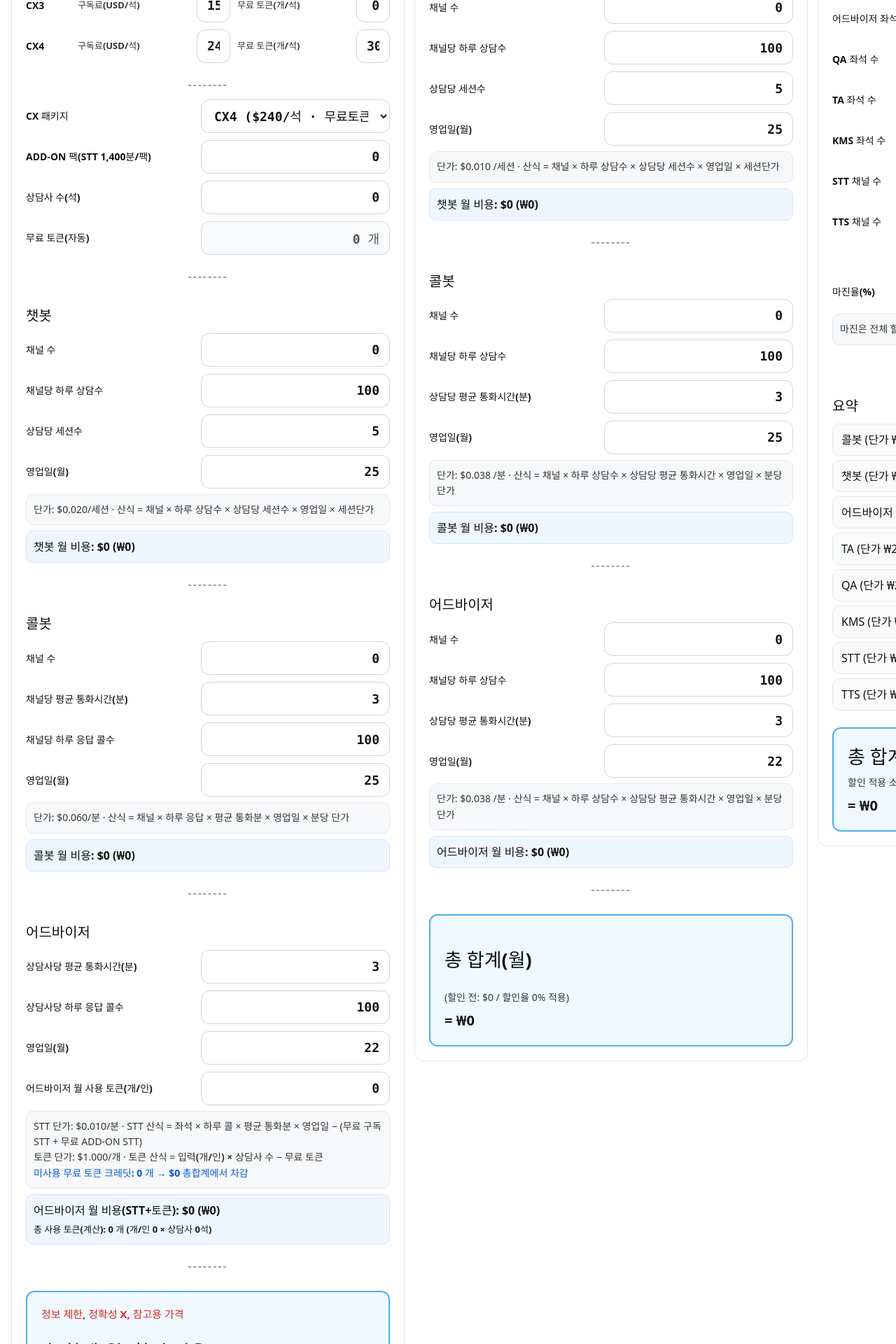
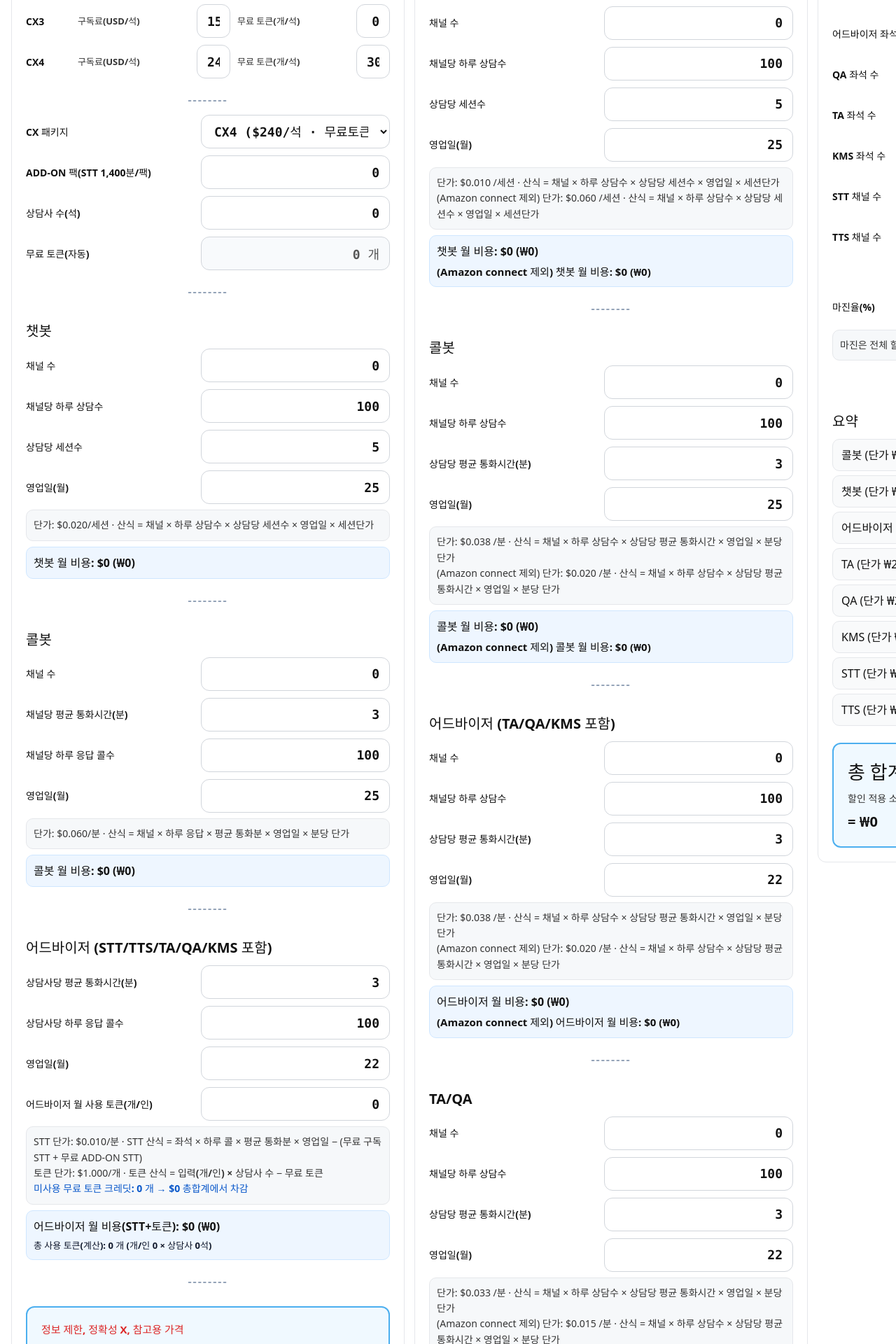
Before and after one commit to swpark94/genesys-pricing, a React (Vite) app: page / in a window 1280 px wide. Shown: the part 880-2800 px from the top of the page at 70% size. Built offline with nearby package versions, Linux system fonts and the light colour scheme.

Commit message:
chore: 가격 계산 로직/UI 업데이트

```diff
--- a/src/GenesysPricingCalculatorApp.tsx
+++ b/src/GenesysPricingCalculatorApp.tsx
@@ -51,6 +51,12 @@ const ADDON_STT_MIN_PER_PACK = 1400;
 const AWS_RATE = {
   chatbotPerSessionUSD: 0.01,
   voicePerMinuteUSD: 0.038,
+  taqaPerMinuteUSD: 0.033,
+
+  // 👈 [수정] Amazon Connect 제외 단가 추가 (0.006 -> 0.06 오타 수정)
+  chatbotPerSessionUSD_NoAC: 0.06,
+  voicePerMinuteUSD_NoAC: 0.02,
+  taqaPerMinuteUSD_NoAC: 0.015,
 };
 
 /* ============================ ECP-AI 상수(월) ============================ */
@@ -95,6 +101,7 @@ export default function PricingApp() {
   const [globalChatbotChannels, setGlobalChatbotChannels] = useState<number | undefined>(undefined);
   const [globalCallbotChannels, setGlobalCallbotChannels] = useState<number | undefined>(undefined);
   const [globalAdvisorSeats, setGlobalAdvisorSeats] = useState<number | undefined>(undefined);
+  const [globalTaQaChannels, setGlobalTaQaChannels] = useState<number | undefined>(undefined); // 👈 [수정] TA/QA 상태 추가
 
   // ★ 최초 로드 시 전역 기본값 복원
   useEffect(() => {
@@ -102,16 +109,19 @@ export default function PricingApp() {
       globalChatbotChannels: 0,
       globalCallbotChannels: 0,
       globalAdvisorSeats: 0,
+      globalTaQaChannels: 0, // 👈 [수정] TA/QA 로드
     });
     setGlobalChatbotChannels(d.globalChatbotChannels);
     setGlobalCallbotChannels(d.globalCallbotChannels);
     setGlobalAdvisorSeats(d.globalAdvisorSeats);
+    setGlobalTaQaChannels(d.globalTaQaChannels); // 👈 [수정] TA/QA 로드
   }, []);
 
   // 상단 합계(원) – 자식 계산기에서 실시간 업데이트
   const [gTotalKRW, setGTotalKRW] = useState(0);
   const [gTotalNoSubKRW, setGTotalNoSubKRW] = useState(0);
   const [aTotalKRW, setATotalKRW] = useState(0);
+  const [aTotalNoAcKRW, setATotalNoAcKRW] = useState(0);
   const [eTotalKRW, setETotalKRW] = useState(0);
 
   // ★ 전역 입력값 저장 버튼
@@ -120,6 +130,7 @@ export default function PricingApp() {
       globalChatbotChannels: globalChatbotChannels ?? 0,
       globalCallbotChannels: globalCallbotChannels ?? 0,
       globalAdvisorSeats: globalAdvisorSeats ?? 0,
+      globalTaQaChannels: globalTaQaChannels ?? 0, // 👈 [수정] TA/QA 저장
     });
     alert("전체 입력(연동) 기본값을 저장했어요.");
   };
@@ -164,6 +175,10 @@ export default function PricingApp() {
           <Field label="전체 어드바이저 좌석수(QA/TA/KMS 포함)">
             <NumberBox value={globalAdvisorSeats ?? 0} onChange={setGlobalAdvisorSeats} />
           </Field>
+          {/* 👈 [수정] TA/QA 입력 필드 추가 */}
+          <Field label="전체 TA/QA (Genesys 제외)">
+            <NumberBox value={globalTaQaChannels ?? 0} onChange={setGlobalTaQaChannels} />
+          </Field>
         </div>
 
         {/* 우측: 합계(월) */}
@@ -174,14 +189,20 @@ export default function PricingApp() {
   </div>
 
   <QuickTotal
-    warn="정보 제한, 정확성 X, 참고용 가격"  // 🔴 박스 안 맨 위 빨간 줄
+    warn="정보 제한, 정확성 X, 참고용 가격"  // 🔴 박스 안 맨 위 빨간 줄
     label="제네시스 총합계 (원) (토큰 사용 시 가격 변동 有)"
     valueKRW={gTotalKRW}
     subLabel="구독료 제외 "
     subValueKRW={gTotalNoSubKRW}
   />
 
-  <QuickTotal label="AWS 총합계 (원)" valueKRW={aTotalKRW} />
+  <QuickTotal
+    label="AWS 총합계 (원)"
+    valueKRW={aTotalKRW}
+  	subLabel="Amazon connect 제외 "
+  	subValueKRW={aTotalNoAcKRW}
+  />
+
   <QuickTotal label="ECP-AI 총합계 (원)" valueKRW={eTotalKRW} />
 </div>
   	  </div>
@@ -204,7 +225,13 @@ export default function PricingApp() {
   	 	 	linkedChatbotChannels={globalChatbotChannels}
   	 	 	linkedCallbotChannels={globalCallbotChannels}
   	 	 	linkedAdvisorSeats={globalAdvisorSeats}
-            onTotalKRWChange={setATotalKRW}
+  	 	 	linkedTaQaChannels={globalTaQaChannels} // 👈 [수정] TA/QA prop 전달
+  	 	 	onTotalKRWChange={(totalKRW, totalNoAcKRW) => {
+  	 	 	  setATotalKRW(totalKRW);
+  	 	 	  if (typeof totalNoAcKRW === "number") {
+  	 	 	 	setATotalNoAcKRW(totalNoAcKRW);
+  	 	 	  }
+  	 	 	}}
   	 	  />
   	 	</div>
   	 	<div style={container()}>
@@ -212,6 +239,7 @@ export default function PricingApp() {
   	 	 	linkedChatbotChannels={globalChatbotChannels}
   	 	 	linkedCallbotChannels={globalCallbotChannels}
   	 	 	linkedAdvisorSeats={globalAdvisorSeats}
+  	 	 	linkedTaQaChannels={globalTaQaChannels} // 👈 [수정] TA/QA prop 전달
   	 	 	onTotalKRWChange={setETotalKRW}
   	 	  />
   	 	</div>
@@ -410,7 +438,7 @@ function GenesysCalculator(props: {
   	  Math.round(calc.grandTotalMonthly * exchangeRate),
   	  Math.round(calc.grandTotalNoSubMonthly * exchangeRate)
   	);
-  }, [calc.grandTotalMonthly, calc.grandTotalNoSubMonthly, exchangeRate]);
+  }, [calc.grandTotalMonthly, calc.grandTotalNoSubMonthly, exchangeRate, props]);
 
   // ★ 저장 버튼 핸들러 (키는 유지)
   const saveDefaults = () => {
@@ -607,7 +635,7 @@ function GenesysCalculator(props: {
   	  <Divider />
 
   	  {/* 어드바이저 */}
-      <h2 style={subtitle()}>어드바이저</h2>
+  	  <h2 style={subtitle()}>어드바이저 (STT/TTS/TA/QA/KMS 포함)</h2>
   	  <Field label="상담사당 평균 통화시간(분)">
   	 	<NumberBox value={advisorAvgCallMin} onChange={setAdvisorAvgCallMin} allowFloat />
   	  </Field>
@@ -662,7 +690,8 @@ function AwsCalculator(props: {
   linkedChatbotChannels?: number;
   linkedCallbotChannels?: number;
   linkedAdvisorSeats?: number;
-  onTotalKRWChange?: (krw: number) => void;
+  linkedTaQaChannels?: number; // 👈 [수정] TA/QA prop 추가
+  onTotalKRWChange?: (krw: number, krwNoAc?: number) => void;
 }) {
   const [awsRate, setAwsRate] = useState(1400);
   const [discountRate, setDiscountRate] = useState(0);
@@ -681,6 +710,11 @@ function AwsCalculator(props: {
   const [advConsultsPerDay, setAdvConsultsPerDay] = useState(100);
   const [advAvgMinutes, setAdvAvgMinutes] = useState(3);
   const [advDays, setAdvDays] = useState(22);
+
+  const [taqaChannels, setTaqaChannels] = useState(0);
+  const [taqaConsultsPerDay, setTaqaConsultsPerDay] = useState(100);
+  const [taqaAvgMinutes, setTaqaAvgMinutes] = useState(3);
+  const [taqaDays, setTaqaDays] = useState(22);
 
   // ★ 최초 로드 시 기본값 복원
   useEffect(() => {
@@ -699,6 +733,10 @@ function AwsCalculator(props: {
       advConsultsPerDay: 100,
       advAvgMinutes: 3,
       advDays: 22,
+      taqaChannels: 0,
+      taqaConsultsPerDay: 100,
+      taqaAvgMinutes: 3,
+      taqaDays: 22,
     });
     setAwsRate(d.awsRate);
     setDiscountRate(d.discountRate);
@@ -714,6 +752,10 @@ function AwsCalculator(props: {
   	setAdvConsultsPerDay(d.advConsultsPerDay);
   	setAdvAvgMinutes(d.advAvgMinutes);
   	setAdvDays(d.advDays);
+  	setTaqaChannels(d.taqaChannels);
+  	setTaqaConsultsPerDay(d.taqaConsultsPerDay);
+  	setTaqaAvgMinutes(d.taqaAvgMinutes);
+  	setTaqaDays(d.taqaDays);
   }, []);
 
   // 전역 → 로컬 동기화 (기존 유지)
@@ -726,22 +768,57 @@ function AwsCalculator(props: {
   useEffect(() => {
   	if (props.linkedAdvisorSeats !== undefined) setAdvChannels(props.linkedAdvisorSeats);
   }, [props.linkedAdvisorSeats]);
+  // 👈 [수정] TA/QA 연동 추가
+  useEffect(() => {
+  	if (props.linkedTaQaChannels !== undefined) setTaqaChannels(props.linkedTaQaChannels);
+  }, [props.linkedTaQaChannels]);
 
   const calc = useMemo(() => {
+  	// 챗봇
   	const chatbotSessionsMonthly = cbtChannels * cbtConsultsPerDay * cbtSessionsPerConsult * cbtDays;
   	const chatbotUSD = chatbotSessionsMonthly * AWS_RATE.chatbotPerSessionUSD;
-
+  	const chatbotUSD_NoAC = chatbotSessionsMonthly * AWS_RATE.chatbotPerSessionUSD_NoAC;
+
+  	// 콜봇
   	const callbotMinutesMonthly = clbChannels * clbConsultsPerDay * clbAvgMinutes * clbDays;
   	const callbotUSD = callbotMinutesMonthly * AWS_RATE.voicePerMinuteUSD;
-
+  	const callbotUSD_NoAC = callbotMinutesMonthly * AWS_RATE.voicePerMinuteUSD_NoAC;
+
+  	// 어드바이저
   	const advisorMinutesMonthly = advChannels * advConsultsPerDay * advAvgMinutes * advDays;
   	const advisorUSD = advisorMinutesMonthly * AWS_RATE.voicePerMinuteUSD;
-
-    const preDiscountTotal = chatbotUSD + callbotUSD + advisorUSD;
+  	const advisorUSD_NoAC = advisorMinutesMonthly * AWS_RATE.voicePerMinuteUSD_NoAC;
+
+  	// TA/QA
+  	const taqaMinutesMonthly = taqaChannels * taqaConsultsPerDay * taqaAvgMinutes * taqaDays;
+  	const taqaUSD = taqaMinutesMonthly * AWS_RATE.taqaPerMinuteUSD;
+  	const taqaUSD_NoAC = taqaMinutesMonthly * AWS_RATE.taqaPerMinuteUSD_NoAC;
+
   	const discount = Math.max(0, Math.min(100, discountRate));
+
+  	// 👈 [수정] AC 포함 총합계
+  	const preDiscountTotal = chatbotUSD + callbotUSD + advisorUSD + taqaUSD;
   	const totalUSD = Math.max(0, preDiscountTotal * (1 - discount / 100));
 
-    return { chatbotUSD, callbotUSD, advisorUSD, preDiscountTotal, totalUSD };
+  	// 👈 [수정] NoAC 총합계
+  	const preDiscountTotal_NoAC = chatbotUSD_NoAC + callbotUSD_NoAC + advisorUSD_NoAC + taqaUSD_NoAC;
+  	// 👈 [수정] "t" 오타 제거
+  	const totalUSD_NoAC = Math.max(0, preDiscountTotal_NoAC * (1 - discount / 100));
+
+  	return {
+  	  chatbotUSD,
+  	  callbotUSD,
+  	  advisorUSD,
+  	  taqaUSD,
+  	  preDiscountTotal,
+  	  totalUSD,
+  	  chatbotUSD_NoAC,
+  	  callbotUSD_NoAC,
+  	  advisorUSD_NoAC,
+  	  taqaUSD_NoAC,
+  	  preDiscountTotal_NoAC, // 👈 [수정]
+  	  totalUSD_NoAC, 		// 👈 [수정]
+  	};
   }, [
   	cbtChannels,
   	cbtConsultsPerDay,
@@ -755,13 +832,20 @@ function AwsCalculator(props: {
   	advConsultsPerDay,
   	advAvgMinutes,
   	advDays,
+  	taqaChannels,
+  	taqaConsultsPerDay,
+  	taqaAvgMinutes,
+  	taqaDays,
   	discountRate,
   ]);
 
   // 상단 합계(원) 업데이트
   useEffect(() => {
-    props.onTotalKRWChange?.(Math.round(calc.totalUSD * awsRate));
-  }, [calc.totalUSD, awsRate]);
+  	props.onTotalKRWChange?.(
+  	  Math.round(calc.totalUSD * awsRate),
+  	  Math.round(calc.totalUSD_NoAC * awsRate) // 👈 [수정] NoAC 값 전달
+  	);
+  }, [calc.totalUSD, calc.totalUSD_NoAC, awsRate, props]); // 👈 [수정] 의존성 추가
 
   // ★ 저장 버튼
   const saveDefaults = () => {
@@ -780,6 +864,10 @@ function AwsCalculator(props: {
   	  advConsultsPerDay,
   	  advAvgMinutes,
   	  advDays,
+  	  taqaChannels,
+  	  taqaConsultsPerDay,
+  	  taqaAvgMinutes,
+  	  taqaDays,
   	});
   	alert("AWS 기본값을 저장했어요.");
   };
@@ -835,9 +923,14 @@ function AwsCalculator(props: {
   	  </Field>
   	  <div style={noteBox()}>
   	 	단가: {fmtUSD3(AWS_RATE.chatbotPerSessionUSD)} /세션 · 산식 = 채널 × 하루 상담수 × 상담당 세션수 × 영업일 × 세션단가
+  	 	<br />
+  	 	(Amazon connect 제외) 단가: {fmtUSD3(AWS_RATE.chatbotPerSessionUSD_NoAC)} /세션 · 산식 = 채널 × 하루 상담수 × 상담당 세션수 × 영업일 × 세션단가
   	  </div>
   	  <div style={sectionTotal()}>
   	 	챗봇 월 비용: <b>{usd(calc.chatbotUSD)} ({krw(calc.chatbotUSD)})</b>
+  	 	<div style={{ marginTop: 6, fontSize: 15, fontWeight: 700 }}>
+  	 	  (Amazon connect 제외) 챗봇 월 비용: <b>{usd(calc.chatbotUSD_NoAC)} ({krw(calc.chatbotUSD_NoAC)})</b>
+  	 	</div>
   	  </div>
 
   	  <Divider />
@@ -857,14 +950,19 @@ function AwsCalculator(props: {
   	  </Field>
   	  <div style={noteBox()}>
   	 	단가: {fmtUSD3(AWS_RATE.voicePerMinuteUSD)} /분 · 산식 = 채널 × 하루 상담수 × 상담당 평균 통화시간 × 영업일 × 분당 단가
+  	 	<br />
+  	 	(Amazon connect 제외) 단가: {fmtUSD3(AWS_RATE.voicePerMinuteUSD_NoAC)} /분 · 산식 = 채널 × 하루 상담수 × 상담당 평균 통화시간 × 영업일 × 분당 단가
   	  </div>
   	  <div style={sectionTotal()}>
   	 	콜봇 월 비용: <b>{usd(calc.callbotUSD)} ({krw(calc.callbotUSD)})</b>
+  	 	<div style={{ marginTop: 6, fontSize: 15, fontWeight: 700 }}>
+  	 	  (Amazon connect 제외) 콜봇 월 비용: <b>{usd(calc.callbotUSD_NoAC)} ({krw(calc.callbotUSD_NoAC)})</b>
+  	 	</div>
   	  </div>
 
   	  <Divider />
 
-      <h2 style={subtitle()}>어드바이저</h2>
+  	  <h2 style={subtitle()}>어드바이저 (TA/QA/KMS 포함)</h2>
   	  <Field label="채널 수">
   	 	<NumberBox value={advChannels} onChange={setAdvChannels} />
   	  </Field>
@@ -879,19 +977,60 @@ function AwsCalculator(props: {
   	  </Field>
   	  <div style={noteBox()}>
   	 	단가: {fmtUSD3(AWS_RATE.voicePerMinuteUSD)} /분 · 산식 = 채널 × 하루 상담수 × 상담당 평균 통화시간 × 영업일 × 분당 단가
+  	 	<br />
+  	 	(Amazon connect 제외) 단가: {fmtUSD3(AWS_RATE.voicePerMinuteUSD_NoAC)} /분 · 산식 = 채널 × 하루 상담수 × 상담당 평균 통화시간 × 영업일 × 분당 단가
   	  </div>
   	  <div style={sectionTotal()}>
   	 	어드바이저 월 비용: <b>{usd(calc.advisorUSD)} ({krw(calc.advisorUSD)})</b>
+  	 	<div style={{ marginTop: 6, fontSize: 15, fontWeight: 700 }}>
+  	 	  (Amazon connect 제외) 어드바이저 월 비용: <b>{usd(calc.advisorUSD_NoAC)} ({krw(calc.advisorUSD_NoAC)})</b>
+  	 	</div>
   	  </div>
 
   	  <Divider />
 
+  	  <h2 style={subtitle()}>TA/QA</h2>
+  	  <Field label="채널 수">
+  	 	<NumberBox value={taqaChannels} onChange={setTaqaChannels} />
+  	  </Field>
+  	  <Field label="채널당 하루 상담수">
+  	 	<NumberBox value={taqaConsultsPerDay} onChange={setTaqaConsultsPerDay} />
+  	  </Field>
+  	  <Field label="상담당 평균 통화시간(분)">
+  	 	<NumberBox value={taqaAvgMinutes} onChange={setTaqaAvgMinutes} />
+  	  </Field>
+  	  <Field label="영업일(월)">
+  	 	<NumberBox value={taqaDays} onChange={setTaqaDays} />
+  	  </Field>
+  	  <div style={noteBox()}>
+  	 	단가: {fmtUSD3(AWS_RATE.taqaPerMinuteUSD)} /분 · 산식 = 채널 × 하루 상담수 × 상담당 평균 통화시간 × 영업일 × 분당 단가
+  	 	<br />
+  	 	(Amazon connect 제외) 단가: {fmtUSD3(AWS_RATE.taqaPerMinuteUSD_NoAC)} /분 · 산식 = 채널 × 하루 상담수 × 상담당 평균 통화시간 × 영업일 × 분당 단가
+  	  </div>
+  	  <div style={sectionTotal()}>
+  	 	TA/QA 월 비용: <b>{usd(calc.taqaUSD)} ({krw(calc.taqaUSD)})</b>
+  	 	<div style={{ marginTop: 6, fontSize: 15, fontWeight: 700 }}>
+  	 	  (Amazon connect 제외) TA/QA 월 비용: <b>{usd(calc.taqaUSD_NoAC)} ({krw(calc.taqaUSD_NoAC)})</b>
+  	 	</div>
+  	  </div>
+
+  	  <Divider />
+
+  	  {/* 👈 [수정] 총합계 박스 수정 */}
   	  <div style={resultBox()}>
   	 	<h2>총 합계(월)</h2>
   	 	<div style={{ fontSize: 14, fontWeight: 500, marginTop: 6, color: "#333" }}>
   	 	  (할인 전: {usd(calc.preDiscountTotal)} / 할인율 {Math.max(0, Math.min(100, discountRate))}% 적용)
   	 	</div>
   	 	<div style={{ fontSize: 20, fontWeight: 800, marginTop: 8 }}>= {krw(calc.totalUSD)}</div>
+
+  	 	<h2 style={{ marginTop: 20, borderTop: "1px dashed #4cafef", paddingTop: 20 }}>
+  	 	  (Amazon connect 제외) 총 합계(월)
+  	 	</h2>
+  	 	<div style={{ fontSize: 14, fontWeight: 500, marginTop: 6, color: "#333" }}>
+  	 	  (할인 전: {usd(calc.preDiscountTotal_NoAC)} / 할인율 {Math.max(0, Math.min(100, discountRate))}% 적용)
+  	 	</div>
+  	 	<div style={{ fontSize: 20, fontWeight: 800, marginTop: 8 }}>= {krw(calc.totalUSD_NoAC)}</div>
   	  </div>
   	</>
   );
@@ -902,6 +1041,7 @@ function EcpAiCalculator(props: {
   linkedChatbotChannels?: number;
   linkedCallbotChannels?: number;
   linkedAdvisorSeats?: number;
+  linkedTaQaChannels?: number; // 👈 [수정] TA/QA prop 추가
   onTotalKRWChange?: (krw: number) => void;
 }) {
   // 수량
@@ -990,16 +1130,23 @@ function EcpAiCalculator(props: {
   useEffect(() => {
   	if (props.linkedCallbotChannels !== undefined) setCallbotCh(props.linkedCallbotChannels);
   }, [props.linkedCallbotChannels]);
-  // 👉 어드바이저 좌석 전역 입력 시, ECP-AI의 어드바이저/QA/TA/KMS를 모두 동일 값으로 연동
+  // 👈 [수정] 어드바이저/KMS만 연동
   useEffect(() => {
   	if (props.linkedAdvisorSeats !== undefined) {
   	  const v = props.linkedAdvisorSeats;
   	  setAdvisorSeat(v);
+  	  setKmsSeat(v);
+  	}
+  }, [props.linkedAdvisorSeats]);
+  // 👈 [수정] TA/QA 연동 추가
+  useEffect(() => {
+  	if (props.linkedTaQaChannels !== undefined) {
+  	  const v = props.linkedTaQaChannels;
   	  setQaSeat(v);
   	  setTaSeat(v);
-      setKmsSeat(v);
-    }
-  }, [props.linkedAdvisorSeats]);
+  	}
+  }, [props.linkedTaQaChannels]);
+
 
   // 수량별 자동 할인 (챗봇/어드바이저/QA/TA/KMS만 적용)
   const qtyTierDiscount = (q: number) => {
@@ -1011,6 +1158,7 @@ function EcpAiCalculator(props: {
   };
   useEffect(() => setDiscChatbot(qtyTierDiscount(chatbotCh)), [chatbotCh]);
   useEffect(() => setDiscAdvisor(qtyTierDiscount(advisorSeat)), [advisorSeat]);
+  // 👈 [수정] "s" 오타 제거
   useEffect(() => setDiscQA(qtyTierDiscount(qaSeat)), [qaSeat]);
   useEffect(() => setDiscTA(qtyTierDiscount(taSeat)), [taSeat]);
   useEffect(() => setDiscKMS(qtyTierDiscount(kmsSeat)), [kmsSeat]);
@@ -1067,7 +1215,7 @@ function EcpAiCalculator(props: {
   // 상단 합계(원) 업데이트
   useEffect(() => {
   	props.onTotalKRWChange?.(calc.grandTotal);
-  }, [calc.grandTotal]);
+  }, [calc.grandTotal, props]);
 
   // ★ 저장 버튼
   const saveDefaults = () => {
@@ -1141,6 +1289,7 @@ function EcpAiCalculator(props: {
   	 	<NumberBox value={discAdvisor} onChange={setDiscAdvisor} allowFloat />
   	  </TwoCols>
 
+  	  {/* 👈 [수정] "S" 문자 제거 */}
   	  <TwoCols label="QA 좌석 수" rightLabel="QA 할인률(%)">
   	 	<NumberBox value={qaSeat} onChange={setQaSeat} />
   	 	<NumberBox value={discQA} onChange={setDiscQA} allowFloat />
```
Lines whose indentation alone changed are shown as unchanged.
